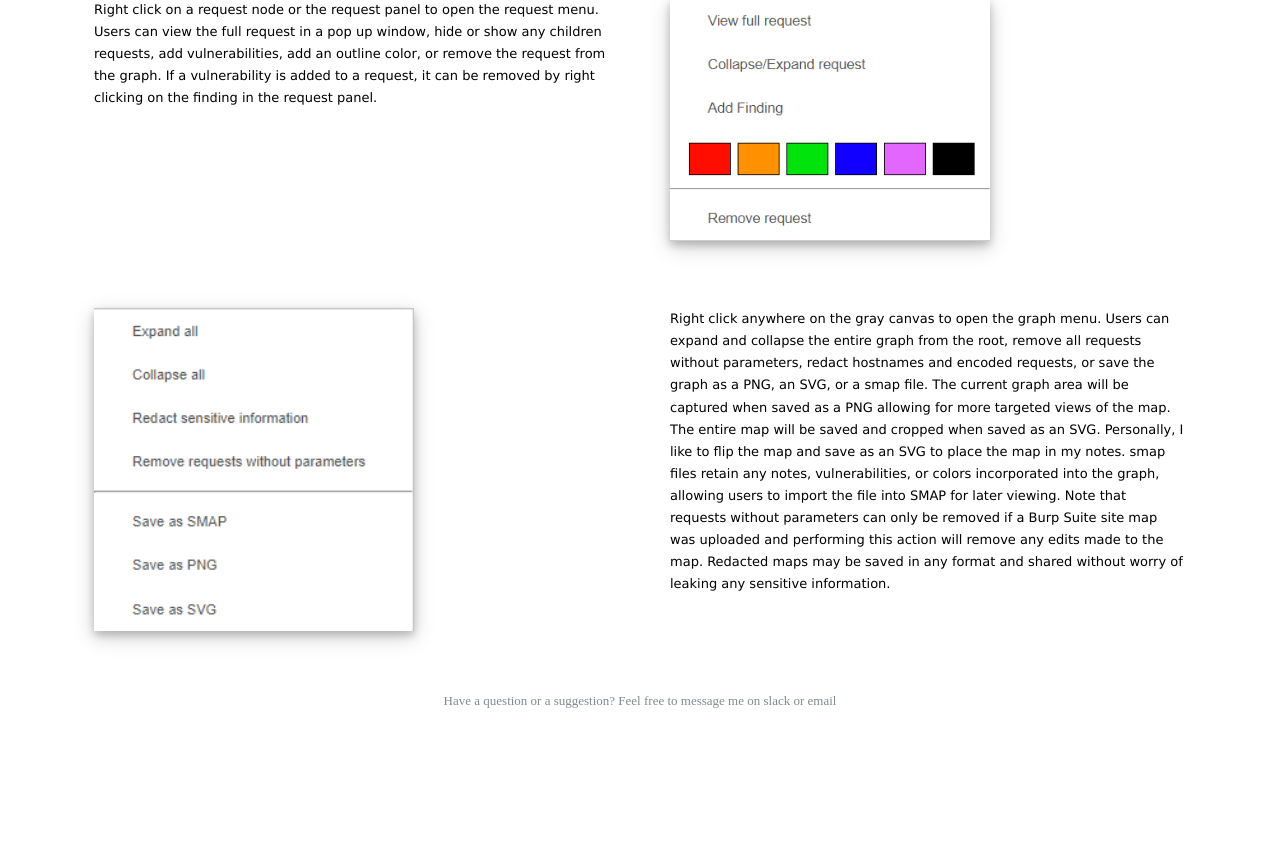
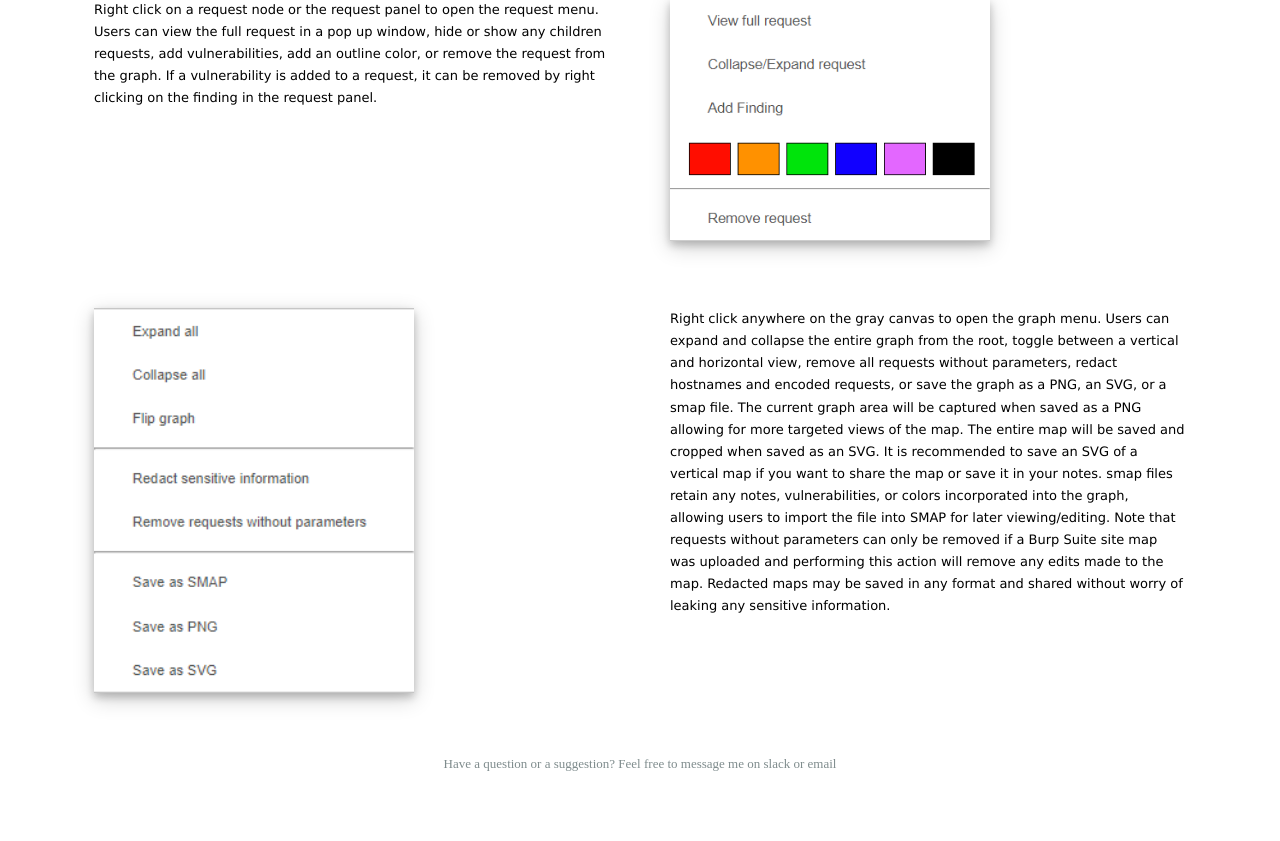
Before and after one commit to jthellin/SMAP_WEB, a Flask app: page /about in a window 1280 px wide. Shown: the part 1509-2350 px from the top of the page. Before the commit the page ends 2217 px from the top, so only its background shows below. Run offline with Flask 3, Linux system fonts and the light colour scheme; parts of the project's set-up code (start-up, migrations or seed data) failed here and were passed over.

Commit message:
Updated about page.

```diff
--- a/static/scripts/viewRender.js
+++ b/static/scripts/viewRender.js
@@ -57,7 +57,7 @@ rectH = 30;
 var tree = d3.layout.tree().nodeSize([rectW+10, rectH+10]);
 var diagonal = d3.svg.diagonal().projection(function (d) {
     if(flipGraph){
-        return [d.y + rectW / 4, d.x + rectH / 2];  //Make lines connect to left of node and come from right of node
+        return [d.y + rectW / 3, d.x + rectH / 2];  //Make lines connect to left of node and come from right of node
     }else{
         return [d.x + rectW / 2, d.y + rectH / 2];  //Make lines connect to top of node and come from bottom of node
     }
@@ -89,7 +89,7 @@ function update(source) {
     // Normalize for fixed-depth.
     nodes.forEach(function (request_node) {
         if(flipGraph){
-            request_node.y = request_node.depth * 350;          // Nodes have more horizontal space when tree is flipped
+            request_node.y = request_node.depth * 280;          // Nodes have more horizontal space when tree is flipped
         }else{
             request_node.y = request_node.depth * 180;
         }
--- a/templates/about.html
+++ b/templates/about.html
@@ -77,10 +77,10 @@
         <img src="{{ url_for('static', filename='/images/graphMenu.png') }}" style = "width:25vw;height: auto;" class = "aboutimage" >
     </div>
     <div class="aboutright">
-        Right click anywhere on the gray canvas to open the graph menu. Users can expand and collapse the entire graph from the root, remove all requests without parameters, redact hostnames
+        Right click anywhere on the gray canvas to open the graph menu. Users can expand and collapse the entire graph from the root, toggle between a vertical and horizontal view, remove all requests without parameters, redact hostnames
         and encoded requests, or save the graph as a PNG, an SVG, or a smap file. The current graph area will be captured when saved as a PNG allowing for more targeted views of the map.
-        The entire map will be saved and cropped when saved as an SVG. Personally, I like to flip the map and save as an SVG to place the map in my notes. smap files retain any notes,
-        vulnerabilities, or colors incorporated into the graph, allowing users to import the file into SMAP for later viewing. Note that requests without parameters can only be removed
+        The entire map will be saved and cropped when saved as an SVG. It is recommended to save an SVG of a vertical map if you want to share the map or save it in your notes. smap files retain any notes,
+        vulnerabilities, or colors incorporated into the graph, allowing users to import the file into SMAP for later viewing/editing. Note that requests without parameters can only be removed
         if a Burp Suite site map was uploaded and performing this action will remove any edits made to the map. Redacted maps may be saved in any format and shared without worry of leaking any sensitive information.
     </div>
 </div>
```
Also changed, not shown: static/images/graphMenu.png.
